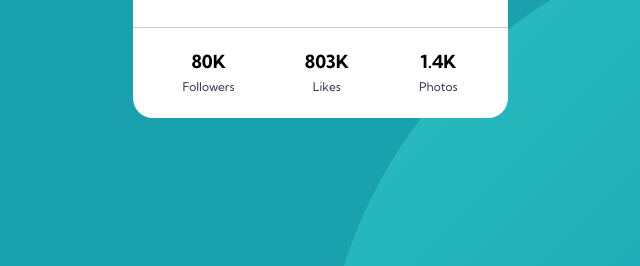
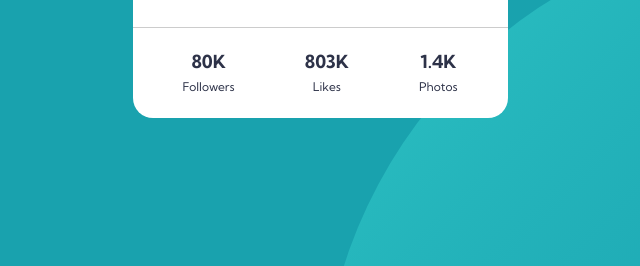
Before and after one commit to berkcanakdeniz/profile-card-component, a plain HTML site: page index.html in a window 1280 px wide. Shown: the part 475-741 px from the top of the page, 320-960 px from the left. Drawn offline with Linux system fonts and the light colour scheme.

Commit message:
fix color

```diff
--- a/assets/css/style.css
+++ b/assets/css/style.css
@@ -89,6 +89,7 @@ body {
 .card .stats span {
   display: block;
   font-weight: 700;
+  color: var(--very-dark-desaturated-blue);
 }
 
 .card .stats p {
```
